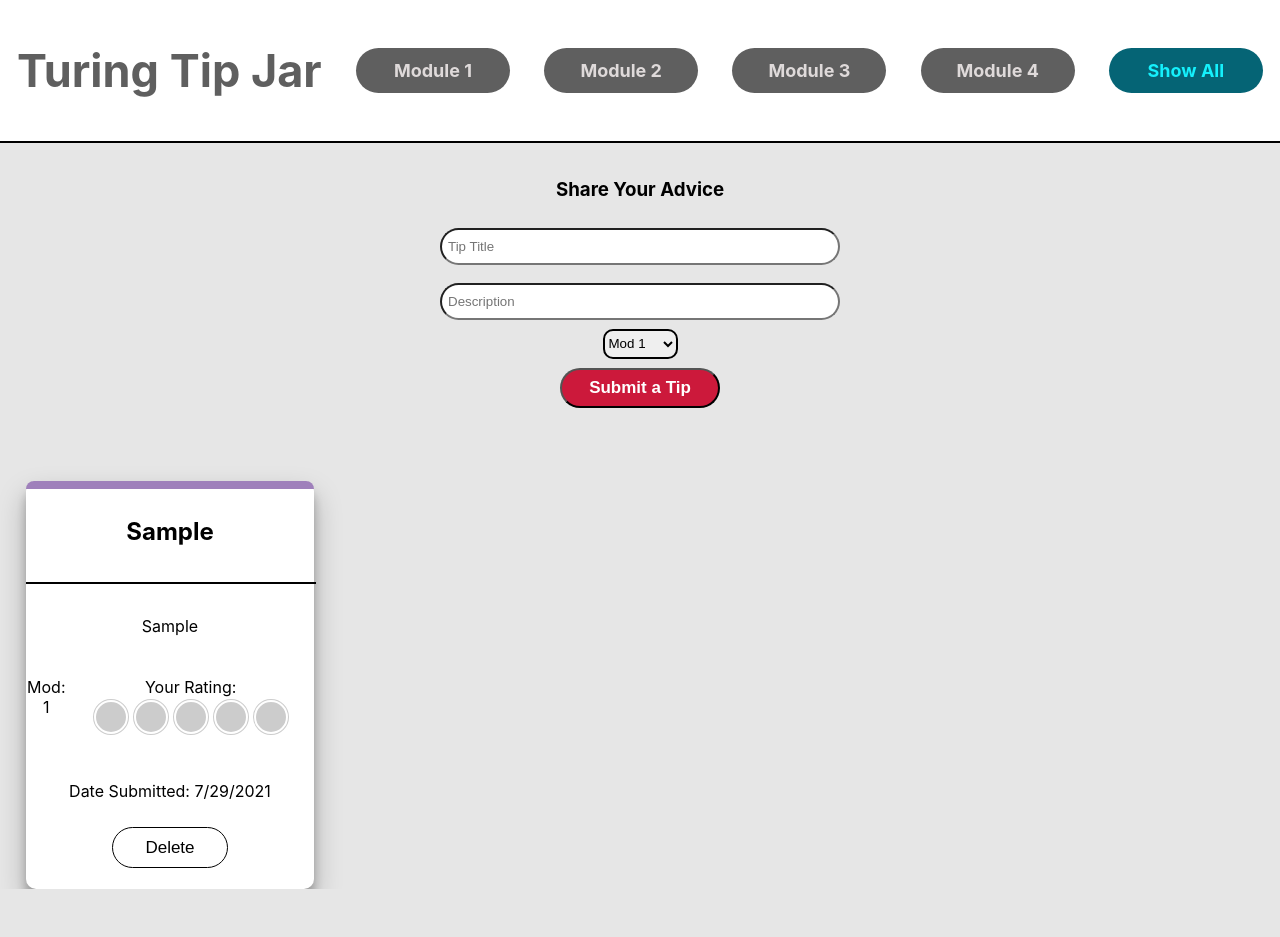
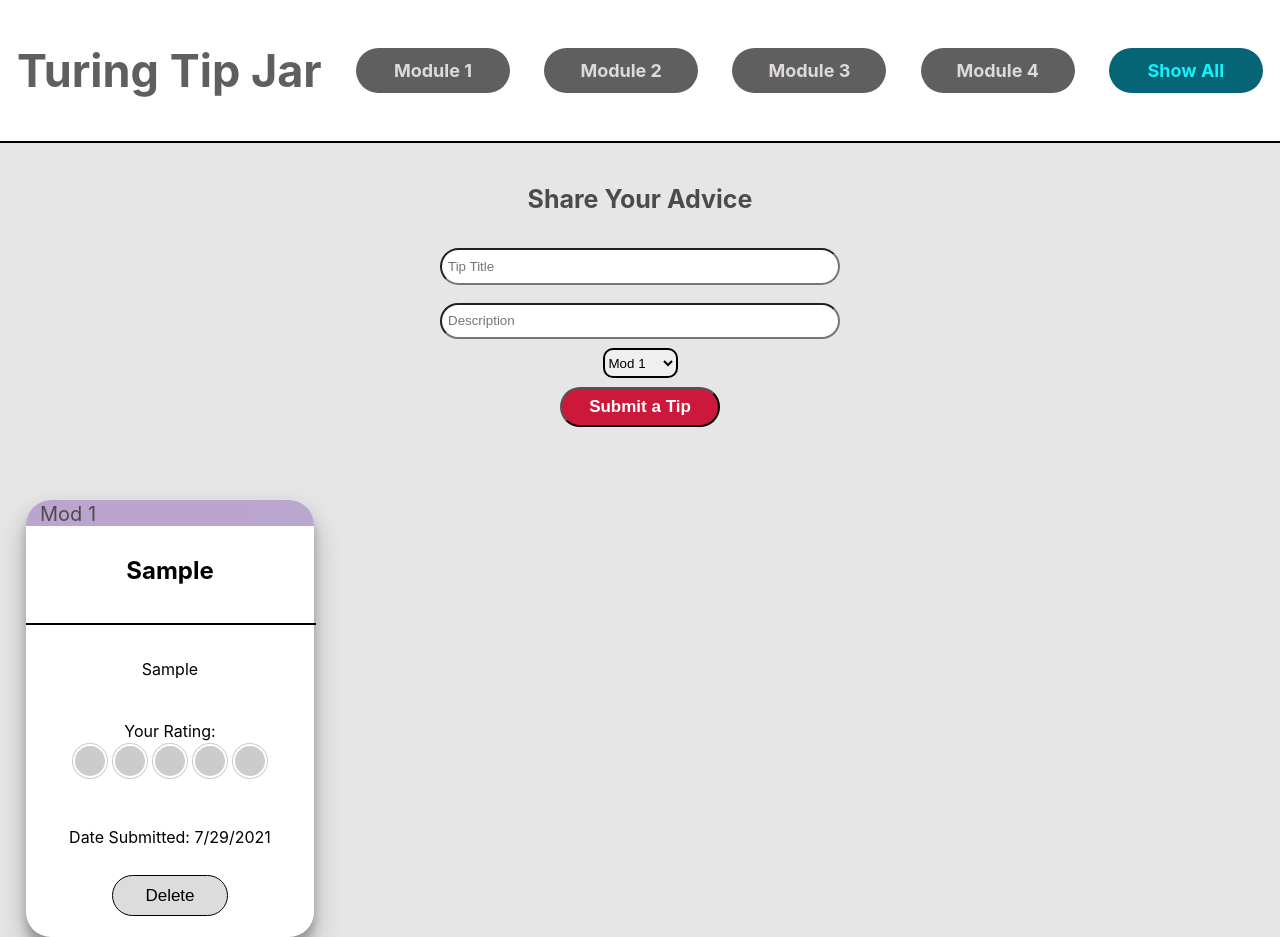
Before and after one commit to ShaunaMyers/turing-two-cents, a React (Create React App) app: page / in a window 1280 px wide. Both pictures are taken after typing "Sample", "Sample" into the empty fields and a click on the button "Submit a Tip". Before the commit the page ends 889 px from the top, so only its background shows below. Built offline with nearby package versions, Linux system fonts and the light colour scheme; no server answers.

Commit message:
Move mod text to top colored div in card

```diff
--- a/src/components/Form/Form.css
+++ b/src/components/Form/Form.css
@@ -11,6 +11,11 @@ input {
   margin: 0.7%;
   width: 30%;
   padding: 0.5%;
+}
+
+h3 {
+  color: #4b4b4b;
+  font-size: 25px;
 }
 
 button {
--- a/src/components/TipCard/TipCard.css
+++ b/src/components/TipCard/TipCard.css
@@ -1,7 +1,7 @@
 .tip-card {
   align-items: center;
   background-color: white;
-  border-radius: 10px;
+  border-radius: 25px;
   box-shadow: 0 14px 28px rgba(0, 0, 0, 0.25), 0 10px 10px rgba(0, 0, 0, 0.22);
   display: flex;
   flex-direction: column;
@@ -13,12 +13,18 @@
   margin-bottom: 20%;
 }
 
+.mod-text {
+  font-size: 20px;
+  margin: 0.8% 5%;
+}
+
 .description {
+  padding: 0% 7%;
   text-align: center;
 }
 
 .delete {
-  background-color: white;
+  background-color: #dcdcdc;
   border-radius: 30px;
   border: solid 1px black;
   padding: 0.6rem;
@@ -27,10 +33,10 @@
 }
 
 .delete:hover {
-  background-color: #05c2d1;
-  border: solid 1px black;
+  background-color: #056475;
   color: white;
   cursor: pointer;
+  transition: 500ms;
 }
 
 .details {
@@ -58,7 +64,10 @@ hr {
 }
 
 .styling-box {
-  border-radius: 50px 50px 0px 0px;
-  height: 2%;
+  border-radius: 25px 25px 0px 0px;
+  display: flex;
+  justify-content: flex-start;
+  height: 6%;
+  opacity: 70%;
   width: 100%;
 }
--- a/src/components/TipCard/TipCard.js
+++ b/src/components/TipCard/TipCard.js
@@ -7,12 +7,14 @@ const Tip = ({ rating, id, title, description, mod, date, handleDelete, handleRa
 
   return (
     <article className='tip-card'>
-      <div className={`styling-box mod-${mod}`}></div>
+      <div className={`styling-box mod-${mod}`}>
+      <p className="mod-text">Mod {mod}</p>
+      </div>
       <h2>{title}</h2>
       <hr />
       <p className="description">{description}</p>
       <div className='details'>
-      <p>Mod: {mod}</p>
+      {/* <p>Mod: {mod}</p> */}
       <p>Your Rating: <Rating onClick={(value) => handleRating(value, id)}
       // emptySymbol={<img src="assets/images/star-empty.png" className="icon" />}
       // fullSymbol={<img src="assets/images/star-full.png" className="icon" />}
```
